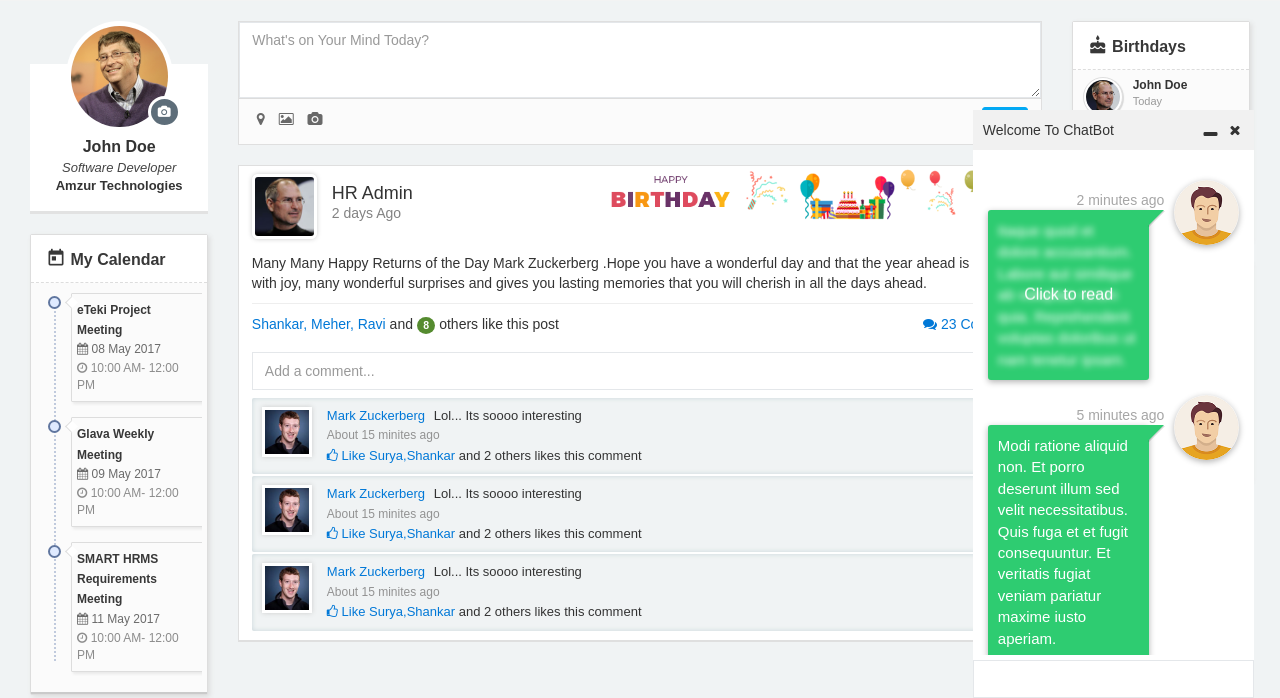
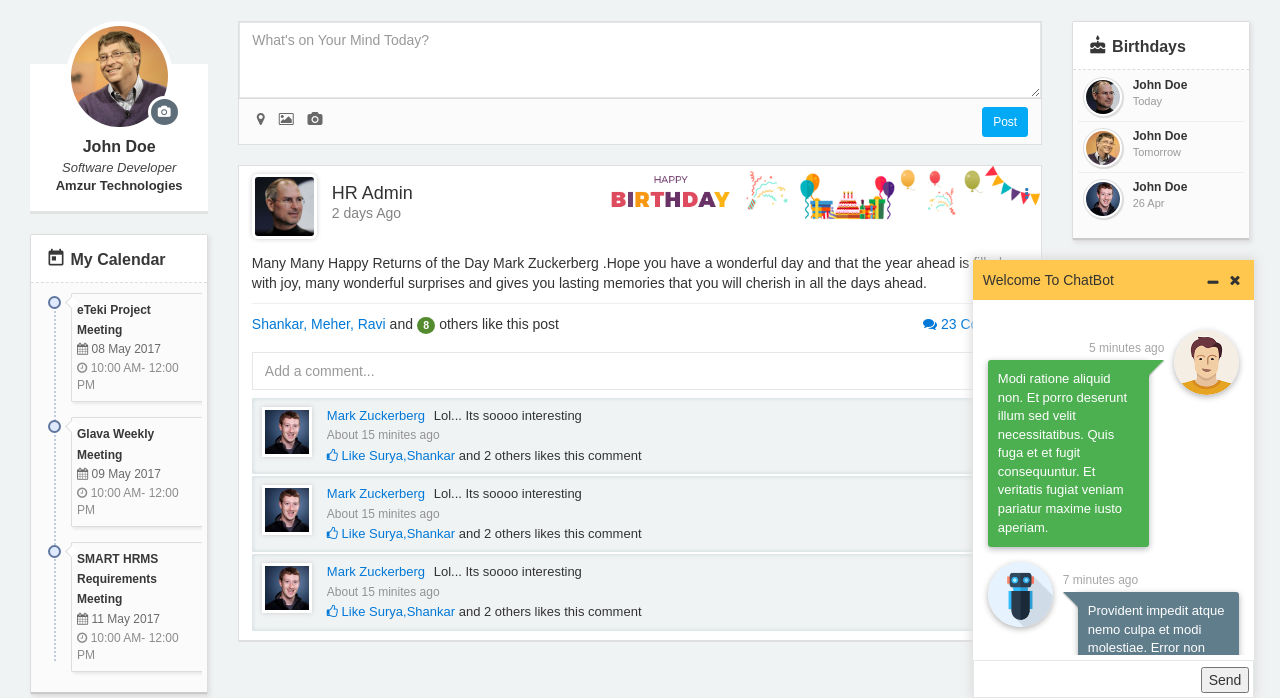
Before and after one commit to vijaygrmi/sh1, a plain HTML site: page dashboard/chat.html in a window 1280 px wide. Shown: the part 102-800 px from the top of the page. Drawn offline with Linux system fonts and the light colour scheme; a web font is replaced by a local one.

Commit message:
Chat Update
Chat Update

```diff
--- a/dashboard/chat.html
+++ b/dashboard/chat.html
@@ -420,7 +420,7 @@
                 <div class="chatSection">
                     <div class="chatTitle">
                         Welcome To ChatBot
-                        <div class="chatHeadControls"><span><i class="fa fa-window-minimize"></i></span> <span><i class="fa fa-close"></i></span> </div>
+                        <div class="chatHeadControls"><a href="" id="chatMin"><span><i class="fa fa-window-minimize"></i></span></a> <a href="" id="chatClose"><span><i class="fa fa-close"></i></span></a> </div>
                     </div>
                 </div>
             </div>
@@ -428,20 +428,6 @@
                 <div class="chatContent">
                     <div class="chat">
                         <ul>
-                            <li class="other">
-                                <a class="user" href="#"><img alt="" src="img/avatar.png" /></a>
-                                <div class="date">
-                                    2 minutes ago
-                                </div>
-                                <div class="message blur">
-                                    <div class="hider">
-                                        <span>Click to read</span>
-                                    </div>
-                                    <p>
-                                        Itaque quod et dolore accusantium. Labore aut similique ab voluptas rerum quia. Reprehenderit voluptas doloribus ut nam tenetur ipsam.
-                                    </p>
-                                </div>
-                            </li>
                             <li class="other">
                                 <a class="user" href="#"><img alt="" src="img/avatar.png" /></a>
                                 <div class="date">
@@ -520,6 +506,7 @@
                 <div class="chatFooterContent">
                     <div class="chatFooterControls">
                         <input type="text" class="form-control">
+                        <button style="position: absolute;top:7px;right:5px;">Send</button>
                     </div>
                 </div>
             </div>
--- a/dashboard/css/app.css
+++ b/dashboard/css/app.css
@@ -833,10 +833,15 @@ input:focus::-webkit-input-placeholder {
     right: 2%;
     bottom: 0;
     background: #f1f1f1;
+    box-shadow: 0 -1px 10px 2px #dcdbdb;
 }
 
 .chatSection {
     padding: 10px;
+}
+
+.chatHeader {
+    background: #ffc74d;
 }
 
 .chatHeadControls {
@@ -844,8 +849,19 @@ input:focus::-webkit-input-placeholder {
     float: right;
 }
 
-.chatHeadControls span {
+.chatHeadControls a span {
     padding: 4px;
+}
+
+.chatHeadControls a span i {
+    color: #333;
+}
+
+.chatHeadControls a span i.fa-window-minimize {
+    font-size: 11px;
+    top: 14px;
+    position: absolute;
+    right: 36px;
 }
 
 .chatBody {
@@ -854,10 +870,14 @@ input:focus::-webkit-input-placeholder {
 }
 
 .chatContent {
-    height: 500px;
+    height: 350px;
     padding: 10px;
     overflow-y: scroll;
     overflow-x: hidden;
+}
+
+.chatFooterControls {
+    position: relative;
 }
 
 .chat ul {
@@ -886,7 +906,7 @@ input:focus::-webkit-input-placeholder {
 }
 
 .chat ul li .date {
-    font-size: 14px;
+    font-size: 12px;
     color: #a6a6a6;
 }
 
@@ -895,8 +915,19 @@ input:focus::-webkit-input-placeholder {
     padding: 10px;
     position: relative;
     color: #fff;
-    font-size: 15px;
-    background-color: #2ECC71;
+    font-size: 13px;
+    background-color: #607d8b;
+    border-radius: 3px;
+    box-shadow: 0 2px 6px rgba(0, 0, 0, 0.3);
+}
+
+.chat ul li.other .message {
+    display: block;
+    padding: 10px;
+    position: relative;
+    color: #fff;
+    font-size: 13px;
+    background-color: #4CAF50;
     border-radius: 3px;
     box-shadow: 0 2px 6px rgba(0, 0, 0, 0.3);
 }
@@ -909,11 +940,20 @@ input:focus::-webkit-input-placeholder {
     border-right: 16px solid transparent;
 }
 
+.chat ul li.other .message:after {
+    content: '';
+    position: absolute;
+    top: 0;
+    border-top: 17px solid #4CAF50;
+    border-left: 17px solid transparent;
+    border-right: 17px solid transparent;
+}
+
 .chat ul li .message:after {
     content: '';
     position: absolute;
     top: 0;
-    border-top: 17px solid #2ECC71;
+    border-top: 17px solid #607d8b;
     border-left: 17px solid transparent;
     border-right: 17px solid transparent;
 }
```
